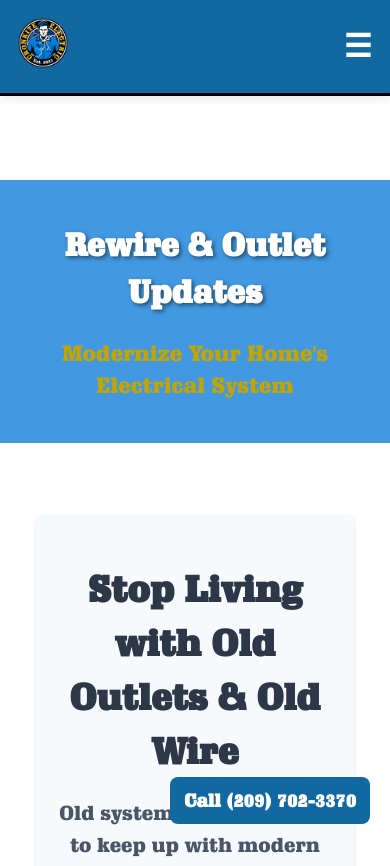
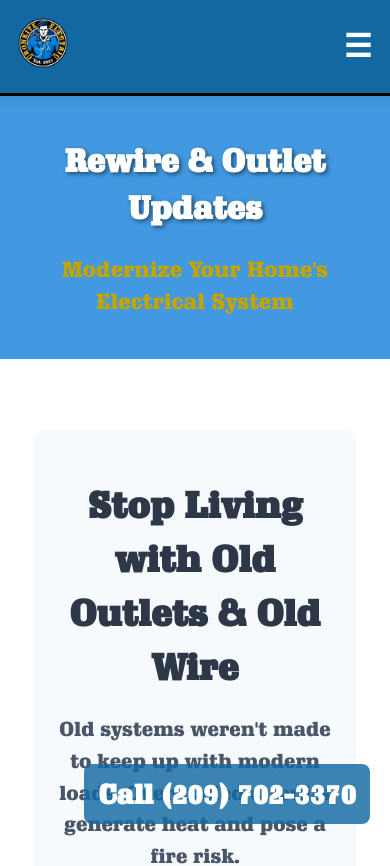
Before and after one commit to Thetiedyeguy/cronkiteelectric, a React (Create React App) app in the folder client/: page /rewire-outlets in a window 390 px wide. Shown: the top 866 px of the page. Built offline with nearby package versions, Linux system fonts and the light colour scheme.

Commit message:
more mobile tweaks

```diff
--- a/client/src/components/Callus.module.css
+++ b/client/src/components/Callus.module.css
@@ -4,7 +4,7 @@
     right: 20px;
     z-index: 9999;
     text-decoration: none;
-    background: #1269a1;
+    background: rgba(18, 105, 161, 0.82);
     color: white;
     padding: 12px 16px;
     border-radius: 8px;
@@ -14,7 +14,7 @@
 
 @media (max-width: 768px) {
   .callus {
-    font-size: 1rem;
+    font-size: 1.5rem;
     padding: 10px 14px;
   }
 }
--- a/client/src/components/Header.module.css
+++ b/client/src/components/Header.module.css
@@ -166,7 +166,7 @@
 /* Dropdown container */
 .dropdownMenu {
   position: fixed;
-  top: 114px;
+  top: calc(6rem + 3px); /* matches header: 4rem logo + 2rem padding + border */
   right: 0;
   background-color: #1269a1;
   z-index: 999;
@@ -177,7 +177,7 @@
 
 @media (max-width: 768px) {
   .dropdownMenu {
-    top: 98px;
+    top: calc(50px + 2rem + 3px); /* mobile header: 50px logo + 2rem padding + border */
     left: 0;
     right: 0;
     border-radius: 0 0 6px 6px;
--- a/client/src/global.css
+++ b/client/src/global.css
@@ -1,5 +1,10 @@
+*, *::before, *::after {
+  box-sizing: border-box;
+}
+
 html {
     font-size: 18px;
+    overflow-x: hidden;
   }
 
 @font-face {
@@ -16,5 +21,11 @@ html {
     padding: 0;
     line-height: 1.5;
     color: #333;
-    padding-top: 10rem;
+    padding-top: calc(6rem + 12px); /* clears fixed header: 4rem logo + 2rem padding + border + buffer */
   }
+
+  @media (max-width: 768px) {
+    body {
+      padding-top: calc(50px + 2rem + 10px); /* mobile header: 50px logo + 2rem padding + border + buffer */
+    }
+  }
--- a/client/src/routes/Home.module.css
+++ b/client/src/routes/Home.module.css
@@ -7,9 +7,9 @@
 
 /* Hero Section */
 .hero {
-  position: relative;
-  padding: 5%;
+  padding: 2rem 5%;
   margin-bottom: 2rem;
+  text-align: center;
 }
 
 .heroImage {
@@ -21,10 +21,6 @@
 }
 
 .heroContent {
-  position: absolute;
-  top: 50%;
-  left: 50%;
-  transform: translate(-50%, -50%);
   text-align: center;
 }
 
```
